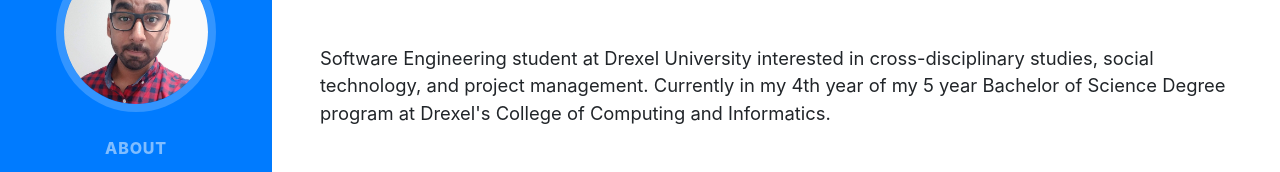
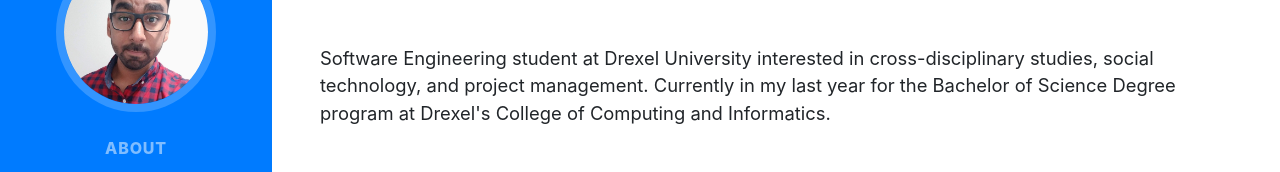
Before and after one commit to AbirRazzak/AbirRazzak.github.io, a website with bundled scripts: page index.html in a window 1280 px wide. Shown: the part 304-476 px from the top of the page. Built offline with nearby package versions, Linux system fonts and the light colour scheme; a web font is replaced by a local one.

Commit message:
Update current student year

```diff
--- a/index.html
+++ b/index.html
@@ -69,7 +69,7 @@
           <div class="subheading mb-5">Philadelphia, PA 19104 · 267-274-8265 ·
             <a href="mailto:abir@drexel.edu">abir@drexel.edu</a>
           </div>
-          <p class="lead mb-5">Software Engineering student at Drexel University interested in cross-disciplinary studies, social technology, and project management. Currently in my 4th year of my 5 year Bachelor of Science Degree program at Drexel's College of Computing and Informatics.</p>
+          <p class="lead mb-5">Software Engineering student at Drexel University interested in cross-disciplinary studies, social technology, and project management. Currently in my last year for the Bachelor of Science Degree program at Drexel's College of Computing and Informatics.</p>
           <div class="LI-profile-badge"  data-version="v1" data-size="large" data-locale="en_US" data-type="horizontal" data-theme="dark" data-vanity="abirrazzak"><a class="LI-simple-link" href='https://www.linkedin.com/in/abirrazzak?trk=profile-badge'>Abir Razzak</a></div>
           <br>
           <div class="social-icons">
```
